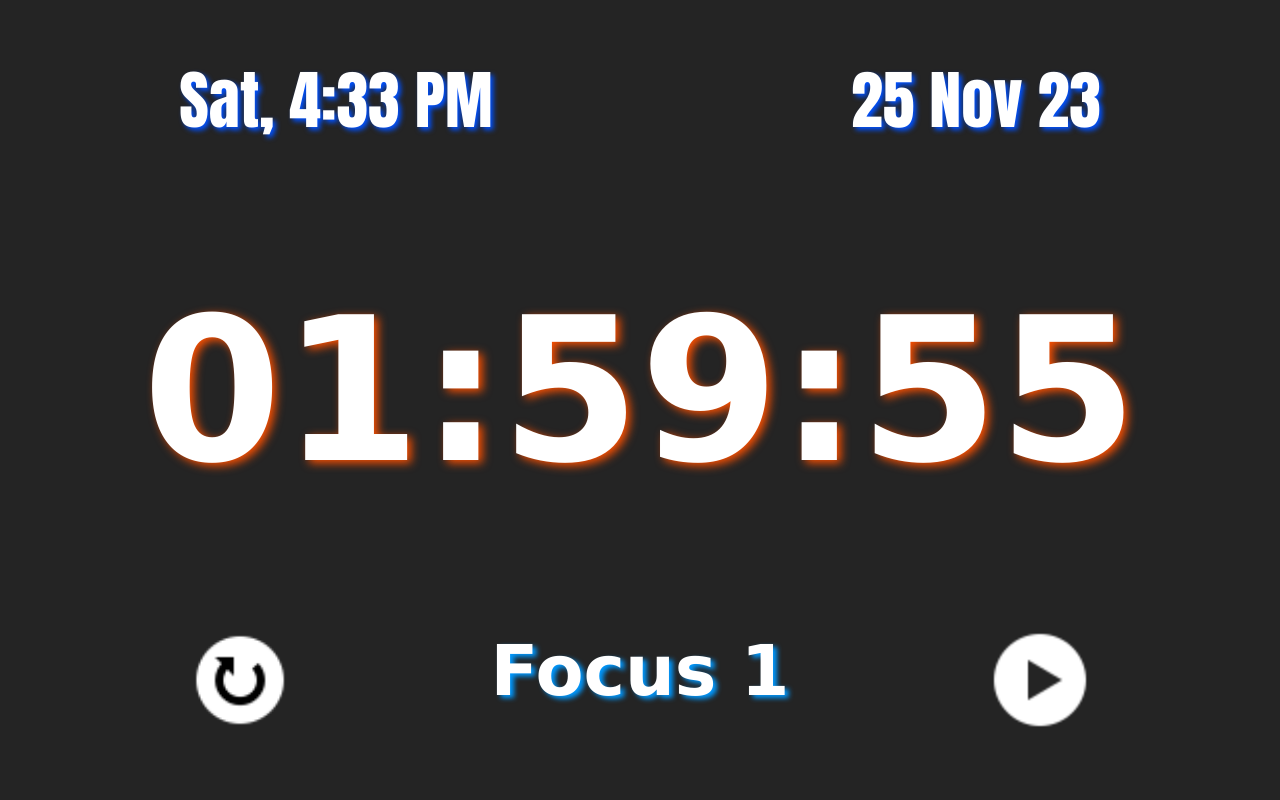
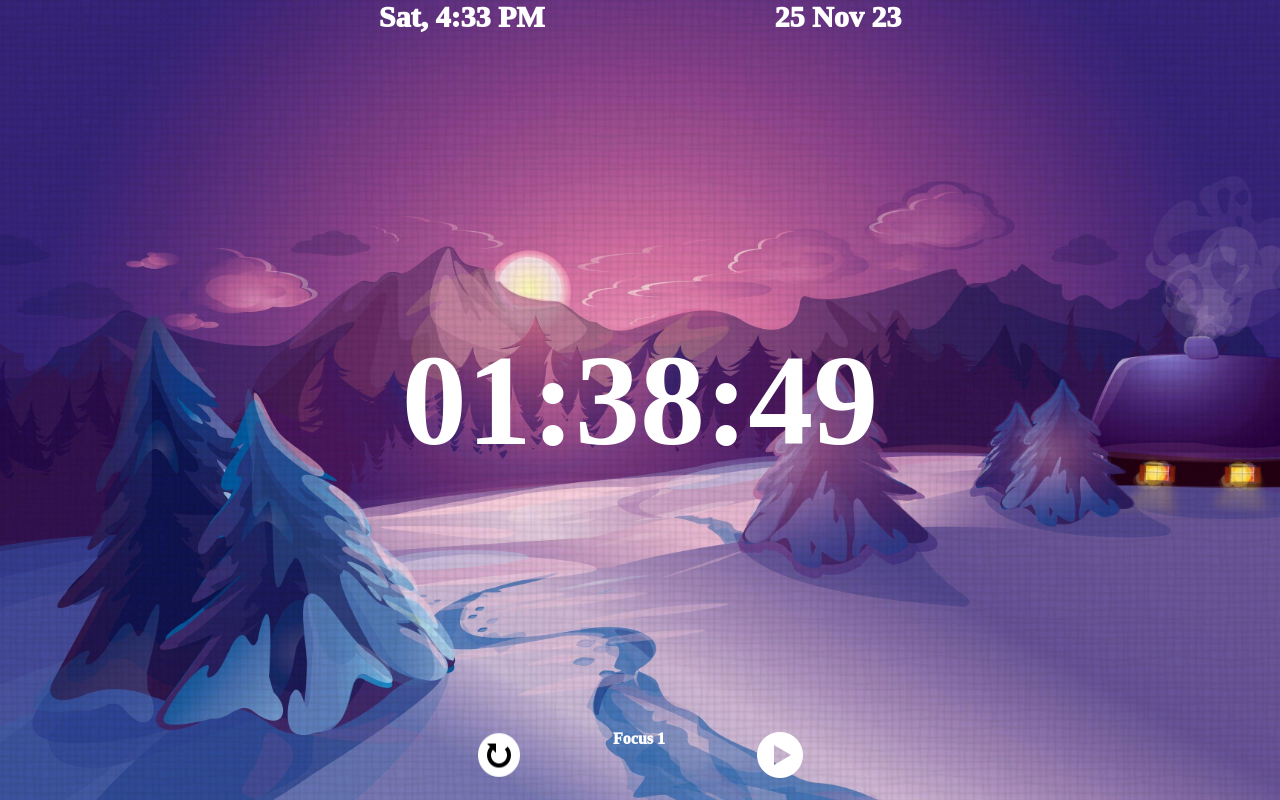
Before and after one commit to Aalekh-coder/Productivity-Clock-, a plain HTML site: page index.html in a window 1280 px wide. Drawn offline with Linux system fonts and the light colour scheme.

Commit message:
add new feature and optimize resolution

```diff
--- a/app.js
+++ b/app.js
@@ -25,7 +25,7 @@ const createFocusTimer = () => {
         }
       }
     }
-  }, 1000);
+  }, 1);
 
   let mainConatiner = document.querySelector(".Clock");
 
@@ -99,6 +99,7 @@ const createFocusTimer = () => {
     }
   });
 };
+createFocusTimer();
 
 const timeBreakFunc = () => {
   // grabbing html main div
@@ -194,7 +195,6 @@ const timeBreakFunc = () => {
 
 };
 
-
 const timeOver = () => {
   let mainConatiner = document.querySelector(".Clock");
   let h1 = document.createElement("h1");
@@ -205,9 +205,13 @@ const timeOver = () => {
   btn.classList.add("btn");
   mainConatiner.appendChild(h1);
   mainConatiner.appendChild(btn);
-  let audio = new Audio("./game_over.mp3");
-    audio.play();
+  let audio1 = new Audio("./game_over.mp3");
+  audio1.play();
 
+  // document.addEventListener('DOMContentLoaded', function () {
+  //   let audio = document.getElementById("./game_over.mp3");
+  //   audio.play();
+  // });
   // Logic
 
   btn.addEventListener("click", () => {
@@ -216,7 +220,6 @@ const timeOver = () => {
     timeBreakFunc();
   });
 };
-
 const timeOverBreak = () => {
   let mainConatiner = document.querySelector(".Clock");
   let h1 = document.createElement("h1");
@@ -238,7 +241,6 @@ const timeOverBreak = () => {
   });
 };
 
-createFocusTimer()
 // start time and date logic
 
 function updateDate() {
@@ -285,3 +287,9 @@ updateDate();
 setInterval(function () {
   updateTime();
 }, 1000);
+
+// let audio = new Audio("./game_over.mp3");
+// document.addEventListener("click", () => {
+//   audio.play();
+
+// })
--- a/style.css
+++ b/style.css
@@ -1,4 +1,4 @@
-* {
+/* * {
     padding: 0;
     margin: 0;
     box-sizing: border-box;
@@ -37,7 +37,7 @@ body {
 
 /* createFocusTimer */
 
-.focusContainer {
+/* .focusContainer {
     display: flex;
     align-items: center;
     justify-content: center;
@@ -77,7 +77,7 @@ h1 {
     text-shadow: 4px 3px 5px rgb(0, 153, 255);
 }
 
-/*  timer over  */
+
 
 .timeOver{
     font-size: 130px;
@@ -218,3 +218,72 @@ h1 {
 
     }
 }
+
+*/
+
+* {
+    padding: 0;
+    margin: 0;
+    color: white;
+}
+
+.Clock {
+    width: 100vw;
+    height: 100vh;
+    background-image: url('./967689.jpg');
+    background-size: cover;
+    background-position: center center;
+    overflow: hidden;
+    height: 100vh;
+    width: 100vw;
+    display: flex;
+    align-items: center;
+    flex-direction: column;
+    justify-content: center;
+}
+
+.DayTimePanel {
+    display: flex;
+    position: absolute;
+    top: 0;
+    gap: 230px;
+    font-size: 30px;
+    font-weight: 900;
+}
+
+.focusContainer {
+    display: flex;
+    align-items: center;
+    justify-content: center;
+    flex-direction: column;
+}
+
+h1 {
+    font-size: 130px;
+}
+
+.controlPenal,
+.breakMode {
+    display: flex;
+    position: absolute;
+    bottom: 20px;
+    gap: 90px;
+}
+
+p {
+    font-weight: 1000;
+}
+
+/* for timeOver  */
+
+.timeOver {
+    font-size: 110px;
+}
+.btn{
+    font-size: 50px;
+    background-color: #ffffff9d;
+    padding: 2px 5px ;
+    border-radius: 24px;
+    position: absolute;
+    bottom: 19px;
+}
```
Also changed, not shown: 967689.jpg (added).
